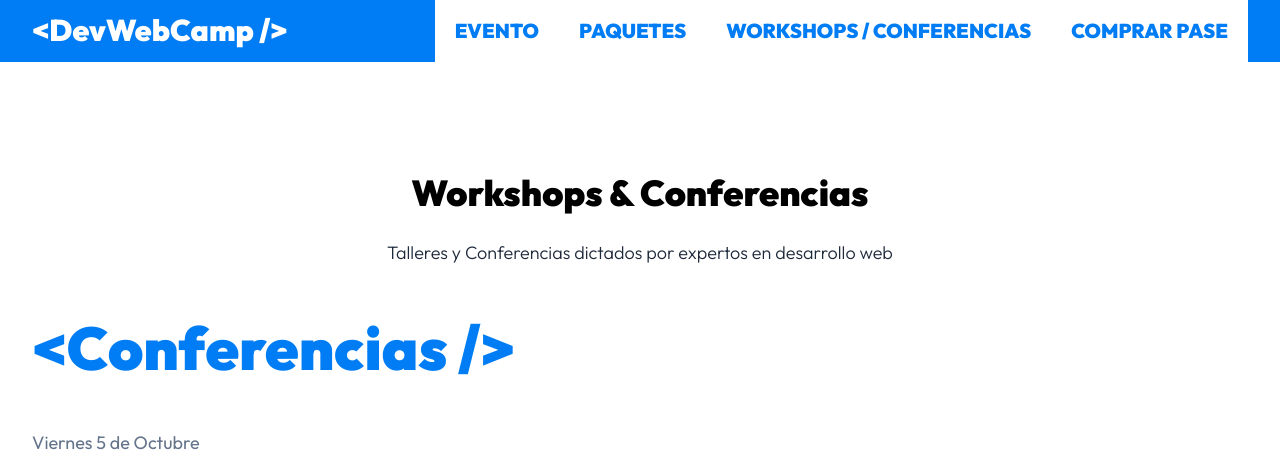
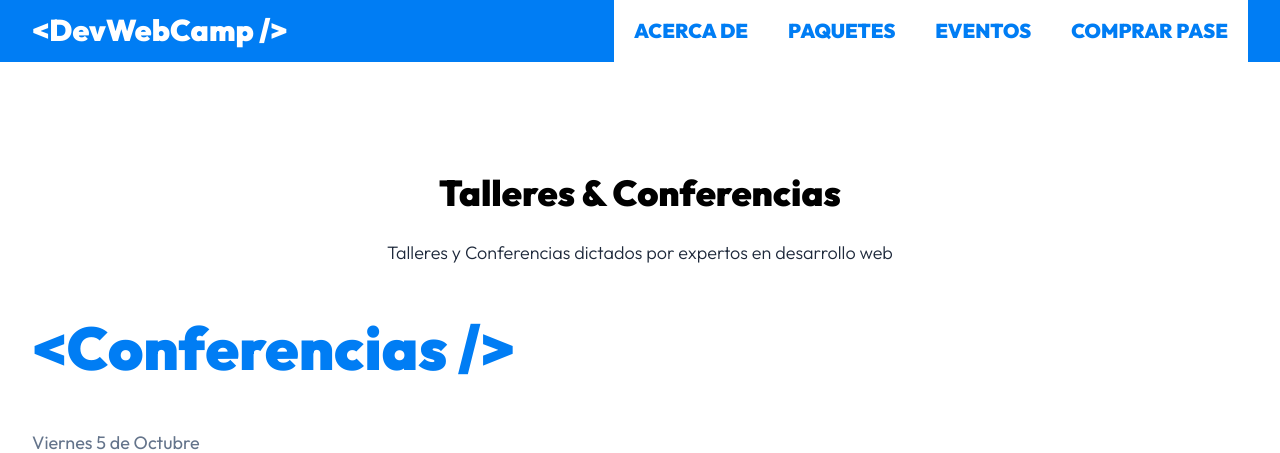
Before and after one commit to donmaurodev/devwebcamp-project, a PHP site: the page made by views/paginas/index.php in a window 1280 px wide. Shown: the part 601-1054 px from the top of the page. Run offline with PHP 8.4, Linux system fonts and the light colour scheme; the template is opened without the code that fills it, so the values that code supplies are empty; style sheets or scripts are compiled from the project's sources; some libraries are stand-ins or nearby versions.

```diff
--- a/views/paginas/conferencias.php
+++ b/views/paginas/conferencias.php
@@ -1,5 +1,5 @@
 <main class="agenda">
-    <h2 class="agenda__heading">Workshops & Conferencias</h2>
+    <h2 class="agenda__heading">Talleres & Conferencias</h2>
     <p class="agenda__descripcion">Talleres y Conferencias dictados por expertos en desarrollo web</p>
 
     <div class="eventos">
--- a/views/paginas/devwebcamp.php
+++ b/views/paginas/devwebcamp.php
@@ -1,6 +1,6 @@
 <main class="devwebcamp">
     <h2 class="devwebcamp__heading"><?php echo $titulo; ?></h2>
-    <p class="devwebcamp__descripcion">Conoce la conferencia más importante de Latinoamérica</p>
+    <p class="devwebcamp__descripcion">Conoce la conferencia más importante de Venezuela</p>
 
     <div class="devwebcamp__grid">
         <div <?php aos_animacion(); ?> class="devwebcamp__imagen">
@@ -12,9 +12,9 @@
         </div>
 
         <div  class="devwebcamp__contenido">
-            <p <?php aos_animacion(); ?> class="devwebcamp__texto">Aliquam est elit, condimentum a justo vitae, fringilla dignissim tortor. Pellentesque habitant morbi tristique senectus et netus et malesuada fames ac turpis egestas. Nullam quis lorem eget felis dignissim dignissim. Praesent ac lorem convallis, ultrices neque quis, cursus lorem.</p>
+            <p <?php aos_animacion(); ?> class="devwebcamp__texto">DevWebCamp es una conferencia para desarrolladores de todos los niveles, que tiene como objetivo compartir conocimientos, experiencias y buenas prácticas sobre el desarrollo web. Se lleva a cabo de forma presencial y en línea, ofreciendo la oportunidad de interactuar con ponentes y asistentes de diferentes partes del mundo.</p>
 
-            <p <?php aos_animacion(); ?> class="devwebcamp__texto">Aliquam est elit, condimentum a justo vitae, fringilla dignissim tortor. Pellentesque habitant morbi tristique senectus et netus et malesuada fames ac turpis egestas. Nullam quis lorem eget felis dignissim dignissim. Praesent ac lorem convallis, ultrices neque quis, cursus lorem.</p>
+            <p <?php aos_animacion(); ?> class="devwebcamp__texto">En DevWebCamp podrás aprender sobre las últimas tendencias y tecnologías del sector, así como mejorar tus habilidades y ampliar tu red de contactos. Además, podrás participar en cursos y talleres. No importa si eres principiante o experto, en DevWebCamp encontrarás algo para ti.</p>
         </div>
     </div>
 </main>
--- a/views/paginas/index.php
+++ b/views/paginas/index.php
@@ -114,7 +114,7 @@
         <div <?php aos_animacion(); ?> class="boleto boleto--presencial">
             <h4 class="boleto__logo">&#60;DevWebCamp /></h4>
             <p class="boleto__plan">Presencial</p>
-            <p class="boleto__precio">$199</p>
+            <p class="boleto__precio">$99</p>
         </div>
 
         <div <?php aos_animacion(); ?> class="boleto boleto--virtual">
--- a/views/paginas/paquetes.php
+++ b/views/paginas/paquetes.php
@@ -23,7 +23,7 @@
                 <li class="paquete__elemento">Comida y Bebida</li>
             </ul>
 
-            <p class="paquete__precio">$199</p>
+            <p class="paquete__precio">$99</p>
         </div>
 
         <div class="paquete">
--- a/views/registro/crear.php
+++ b/views/registro/crear.php
@@ -27,7 +27,7 @@
                 <li class="paquete__elemento">Comida y Bebida</li>
             </ul>
 
-            <p class="paquete__precio">$199</p>
+            <p class="paquete__precio">$99</p>
 
             <div id="smart-button-container">
                 <div style="text-align: center;">
--- a/views/templates/header.php
+++ b/views/templates/header.php
@@ -20,7 +20,7 @@
                 </h1>
             </a>
 
-            <p class="header__texto">Octubre 5-6 - 2023</p>
+            <p class="header__texto">Noviembre 5-6 - 2023</p>
             <p class="header__texto header__texto--modalidad">En Línea - Presencial</p>
 
             <a href="/registro" class="header__boton">Comprar Pase</a>
@@ -35,9 +35,9 @@
             </h2>
         </a>
         <nav class="navegacion">
-            <a href="/devwebcamp" class="navegacion__enlace <?php echo pagina_actual('/devwebcamp') ? 'navegacion__enlace--actual' : ''; ?>">Evento</a>
+            <a href="/devwebcamp" class="navegacion__enlace <?php echo pagina_actual('/devwebcamp') ? 'navegacion__enlace--actual' : ''; ?>">Acerca de</a>
             <a href="/paquetes" class="navegacion__enlace <?php echo pagina_actual('/paquetes') ? 'navegacion__enlace--actual' : ''; ?>">Paquetes</a>
-            <a href="/workshops-conferencias" class="navegacion__enlace <?php echo pagina_actual('/workshops-conferencias') ? 'navegacion__enlace--actual' : ''; ?>">Workshops / Conferencias</a>
+            <a href="/workshops-conferencias" class="navegacion__enlace <?php echo pagina_actual('/workshops-conferencias') ? 'navegacion__enlace--actual' : ''; ?>">Eventos</a>
             <a href="/registro" class="navegacion__enlace <?php echo pagina_actual('/registro') ? 'navegacion__enlace--actual' : ''; ?>">Comprar Pase</a>
         </nav>
     </div>
```
Also changed, not shown: src/js/mapa.js (+4 -4 lines).
